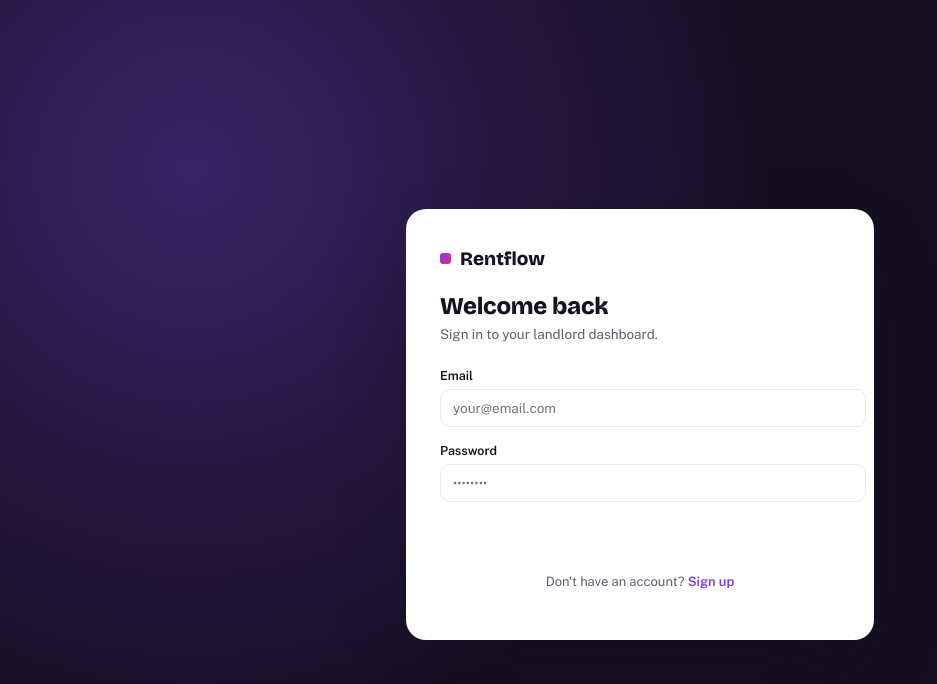
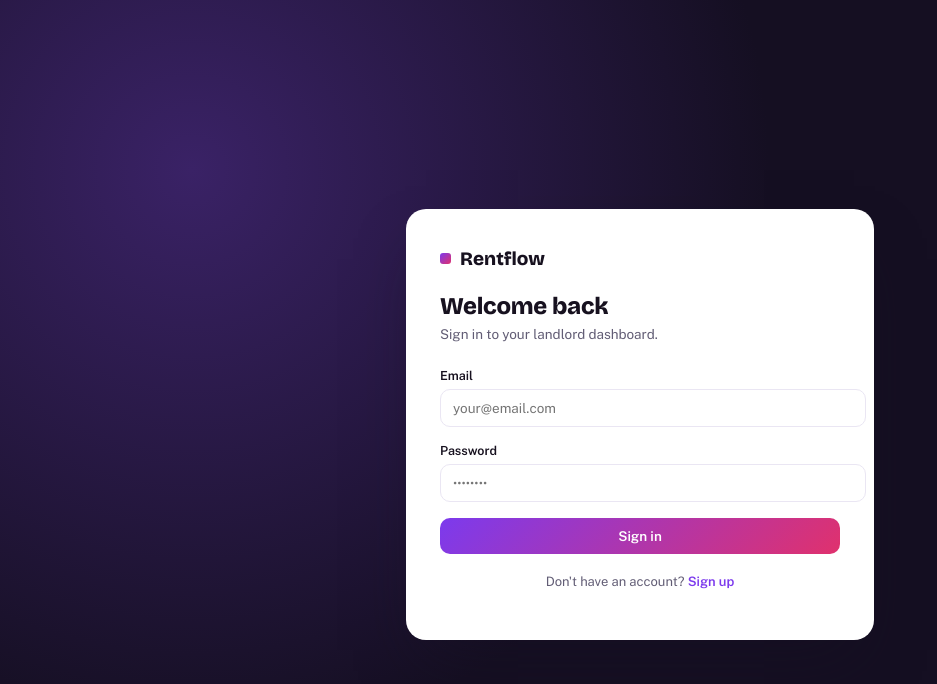
Before and after one commit to bizstc456-beep/rentflow-frontend, a React (Create React App) app: page /login in a window 1280 px wide. Shown: the top 684 px of the page, without its empty margins (0-937 px from the left). Built offline with nearby package versions, Linux system fonts and the light colour scheme; no server answers.

Commit message:
Fix invisible sign-in/sign-up buttons on auth pages (missing --rf-gradient var)

```diff
--- a/src/styles/dashboard.css
+++ b/src/styles/dashboard.css
@@ -1068,6 +1068,7 @@
   --rf-ink: #17111f;
   --rf-ink2: #625d75;
   --rf-card: #ffffff;
+  --rf-gradient: linear-gradient(135deg, #7c3aed 0%, #e0316d 100%);
 
   min-height: 100vh;
   display: flex;
```
